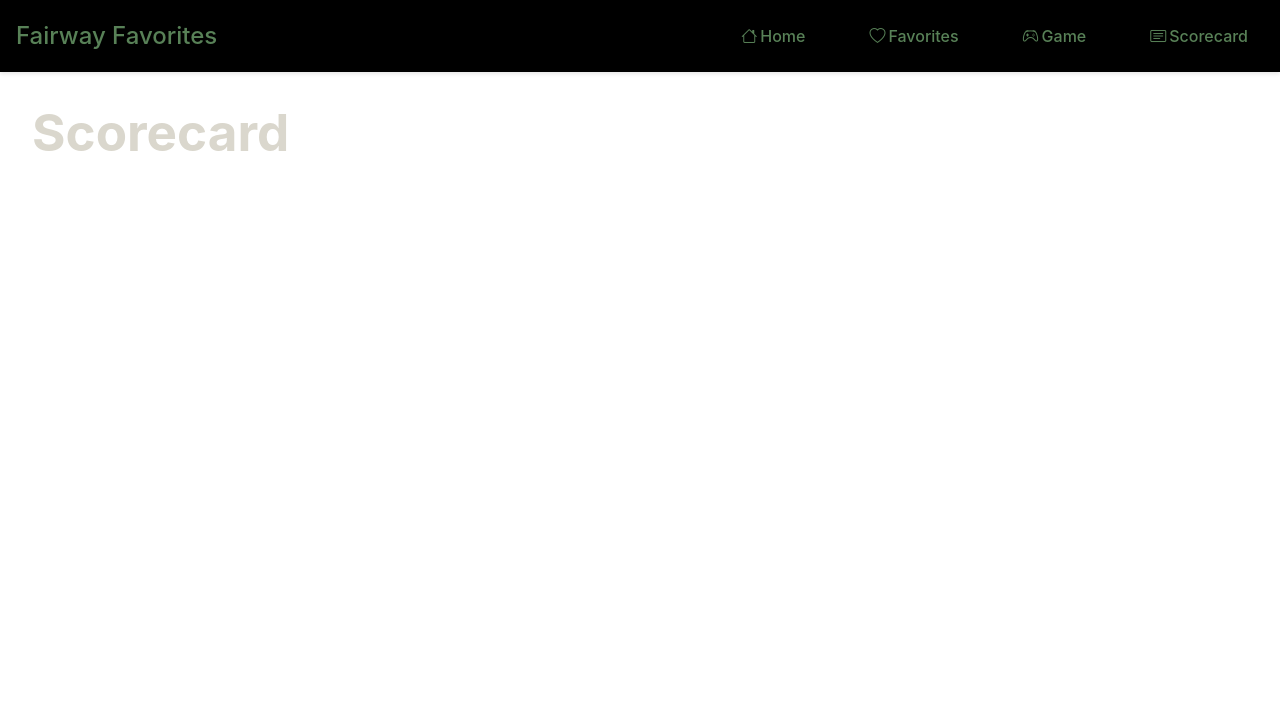
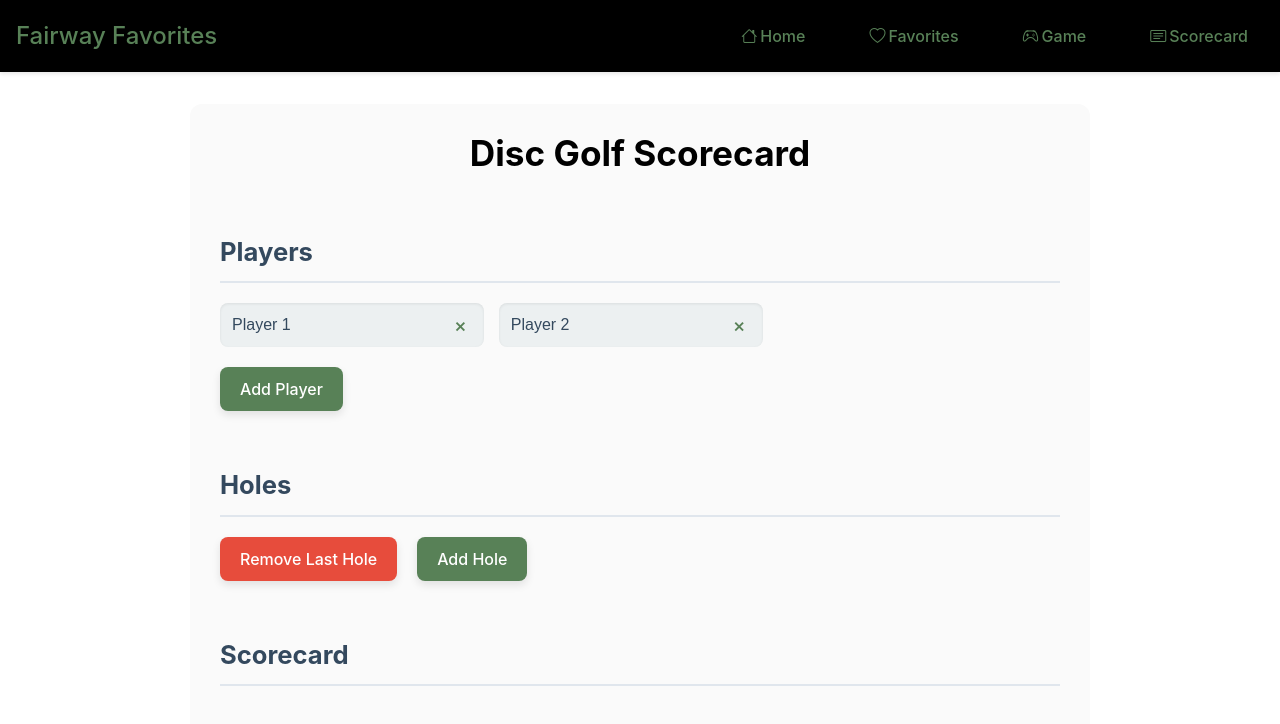
Before and after one commit to mandi7469/Fairway-Favorites, a React (Vite) app: page /scorecard in a window 1280 px wide. Shown: the top 724 px of the page. Built offline with nearby package versions, Linux system fonts and the light colour scheme.

Commit message:
started score card skeleton, added functionality and styling to add players and holes, pushing current changes, will continue and complete scorecard section next

```diff
--- a/src/App.jsx
+++ b/src/App.jsx
@@ -6,7 +6,7 @@ import Favorites from "./pages/Favorites";
 import NavBar from "./components/NavBar";
 import "./css/App.css";
 import Game from "./pages/Game";
-import Scorecard from "./pages/ScoreCard";
+import Scorecard from "./pages/Scorecard";
 
 // main application component that sets up overall structure including routing, global state provision and navigation
 function App() {
@@ -21,7 +21,7 @@ function App() {
           <Route path="/" element={<Home />} />
           <Route path="/favorites" element={<Favorites />} />
           <Route path="/game" element={<Game />} />
-          <Route path="/scorecard" element={<Scorecard />}/>
+          <Route path="/scorecard" element={<Scorecard />} />
         </Routes>
       </main>
     </DiscProvider>
--- a/src/css/DiscCard.css
+++ b/src/css/DiscCard.css
@@ -1,7 +1,8 @@
 /* styling for discCard component */
 .disc-card {
   position: relative;
-  border-radius: 1px;
+  border-radius: 12px;
+  box-shadow: 0 6px 15px rgba(255, 255, 255, 0.146);
   overflow: hidden;
   background-color: #1a1a1a;
   transition: transform 0.2s;
--- /dev/null
+++ b/src/css/Scorecard.css
@@ -0,0 +1,140 @@
+/* styling for scorecard */
+.container {
+  background-color: #fafafa;
+  border-radius: 12px;
+  box-shadow: 0 6px 15px rgba(255, 255, 255, 0.211);
+  padding: 30px;
+  max-width: 900px;
+  width: 100%;
+  box-sizing: border-box;
+  margin-bottom: 40px; /* Space for clear button */
+  display: flex;
+  justify-content: center;
+  flex-direction: column;
+  align-self: center;
+}
+
+.scorecard-header {
+  text-align: center;
+  color: #000000;
+  margin-bottom: 30px;
+  font-size: 2.2em;
+  font-weight: 700;
+}
+
+.h2-header {
+  color: #34495e;
+  border-bottom: 2px solid #e0e6ed;
+  padding-bottom: 10px;
+  margin-top: 30px;
+  margin-bottom: 20px;
+  font-size: 1.6em;
+}
+
+.player-management,
+.hole-management,
+.scorecard-section,
+.leaderboard-section {
+  margin-bottom: 25px;
+}
+
+.player-list {
+  display: flex;
+  flex-wrap: wrap;
+  gap: 15px;
+  margin-bottom: 20px;
+}
+
+.player-input-group {
+  display: flex;
+  align-items: center;
+  background-color: #ecf0f1;
+  border-radius: 8px;
+  padding: 8px 12px;
+  box-shadow: inset 0 1px 3px rgba(0, 0, 0, 0.08);
+}
+
+.player-name-input {
+  border: none;
+  background: transparent;
+  font-size: 1em;
+  padding: 5px 0;
+  outline: none;
+  color: #34495e;
+  min-width: 120px;
+}
+
+.remove-player-btn {
+  background: none;
+  border: none;
+  color: #588157;
+  font-size: 1.2em;
+  cursor: pointer;
+  margin-left: 10px;
+  padding: 0 5px;
+  border-radius: 4px;
+  transition: background-color 0.2s ease;
+}
+
+.remove-player-btn:hover {
+  background-color: #3a5a4060;
+}
+
+.add-player-btn,
+.add-hole-btn,
+.remove-hole-btn,
+.clear-card-btn {
+  background-color: #588157;
+  color: white;
+  border: none;
+  border-radius: 8px;
+  padding: 12px 20px;
+  font-size: 1em;
+  cursor: pointer;
+  transition: background-color 0.3s ease, transform 0.2s ease;
+  box-shadow: 0 4px 8px rgba(0, 0, 0, 0.1);
+  margin-right: 10px;
+}
+
+.add-player-btn:hover,
+.add-hole-btn:hover,
+.remove-hole-btn:hover,
+.clear-card-btn:hover {
+  background-color: #3a5a40;
+  transform: translateY(-2px);
+}
+
+.add-player-btn:active,
+.add-hole-btn:active,
+.remove-hole-btn:active,
+.clear-card-btn:active {
+  transform: translateY(0);
+  box-shadow: 0 2px 4px rgba(0, 0, 0, 0.1);
+}
+
+.remove-hole-btn {
+  background-color: #e74c3c;
+}
+
+.remove-hole-btn:hover {
+  background-color: #c0392b;
+}
+
+.remove-hole-btn:disabled {
+  background-color: #bdc3c7;
+  cursor: not-allowed;
+  box-shadow: none;
+}
+
+.hole-controls {
+  display: flex;
+  gap: 10px;
+  /* margin-bottom: 20px; */
+}
+
+/* .table-container {
+  overflow-x: auto;
+  border: 1px solid #e0e6ed;
+  border-radius: 8px;
+  box-shadow: 0 2px 5px rgba(0, 0, 0, 0.05);
+} */
--- a/src/pages/Scorecard.jsx
+++ b/src/pages/Scorecard.jsx
@@ -1,11 +1,136 @@
-import React from 'react'
+// imports
+import { useState, useEffect, useCallback } from "react";
+import "../css/Scorecard.css";
 
-const ScoreCard = () => {
+// main component for disc golf scorecard
+function Scorecard() {
+  const [players, setPlayers] = useState(["Player 1", "Player 2"]);
+  const [holesData, setHolesData] = useState([]);
+  // state to manage the number of holes
+  const [numHoles, setNumHoles] = useState(18); // Default to 18 holes
+
+  // function to handle changes in player names
+  const handlePlayerNameChange = useCallback((index, newName) => {
+    setPlayers((prevPlayers) => {
+      const updatedPlayers = [...prevPlayers];
+      const oldName = updatedPlayers[index];
+      updatedPlayers[index] = newName;
+
+      // update scores in holesData to reflect the new player name
+      setHolesData((prevHolesData) =>
+        prevHolesData.map((hole) => {
+          const newScores = {};
+          for (const playerKey in hole.scores) {
+            if (playerKey === oldName) {
+              newScores[newName] = hole.scores[playerKey];
+            } else {
+              newScores[playerKey] = hole.scores[playerKey];
+            }
+          }
+          return { ...hole, scores: newScores };
+        })
+      );
+      return updatedPlayers;
+    });
+  }, []);
+
+  // function to add a new player
+  const addPlayer = useCallback(() => {
+    setPlayers((prevPlayers) => {
+      const newPlayerName = `Player ${prevPlayers.length + 1}`;
+      // update holesData to include the new player with empty scores
+      setHolesData((prevHolesData) =>
+        prevHolesData.map((hole) => ({
+          ...hole,
+          scores: { ...hole.scores, [newPlayerName]: "" },
+        }))
+      );
+      return [...prevPlayers, newPlayerName];
+    });
+  }, []);
+
+  // function to remove a player
+  const removePlayer = useCallback((playerToRemove) => {
+    setPlayers((prevPlayers) =>
+      prevPlayers.filter((player) => player !== playerToRemove)
+    );
+    // remove player's scores from holesData
+    setHolesData((prevHolesData) =>
+      prevHolesData.map((hole) => {
+        const newScores = { ...hole.scores };
+        delete newScores[playerToRemove];
+        return { ...hole, scores: newScores };
+      })
+    );
+  }, []);
+
+  // function to add a new hole
+  const addHole = useCallback(() => {
+    setNumHoles((prevNum) => prevNum + 1);
+  }, []);
+
+  // function to remove the last hole
+  const removeHole = useCallback(() => {
+    setNumHoles((prevNum) => Math.max(1, prevNum - 1)); // Ensure at least 1 hole remains
+  }, []);
+
   return (
-    <div>
-      <h1>Scorecard</h1>
+    <div className="container">
+      <h1 className="scorecard-header">Disc Golf Scorecard</h1>
+
+      {/* player management section */}
+      <div className="player-management">
+        <h2 className="h2-header">Players</h2>
+        <div className="player-list">
+          {players.map((player, index) => (
+            <div key={index} className="player-input-group">
+              <input
+                type="text"
+                value={player}
+                onChange={(e) => handlePlayerNameChange(index, e.target.value)}
+                placeholder={`Player ${index + 1} Name`}
+                className="player-name-input"
+              />
+              {players.length > 1 && (
+                <button
+                  onClick={() => removePlayer(player)}
+                  className="remove-player-btn"
+                >
+                  &times;
+                </button>
+              )}
+            </div>
+          ))}
+        </div>
+        <button onClick={addPlayer} className="add-player-btn">
+          Add Player
+        </button>
+      </div>
+
+      {/* hole management section */}
+      <div className="hole-management">
+        <h2 className="h2-header">Holes</h2>
+        <div className="hole-controls">
+          <button
+            onClick={removeHole}
+            className="remove-hole-btn"
+            disabled={numHoles <= 1}
+          >
+            Remove Last Hole
+          </button>
+          <button onClick={addHole} className="add-hole-btn">
+            Add Hole
+          </button>
+        </div>
+      </div>
+
+      {/* scorecard table */}
+      <div className="scorecard-section">
+        <h2 className="h2-header">Scorecard</h2>
+        <div className="table-container"></div>
+      </div>
     </div>
-  )
+  );
 }
 
-export default ScoreCard
+export default Scorecard;
```
Also changed, not shown: 2 other files (tests, documents, lock files or other folders).
